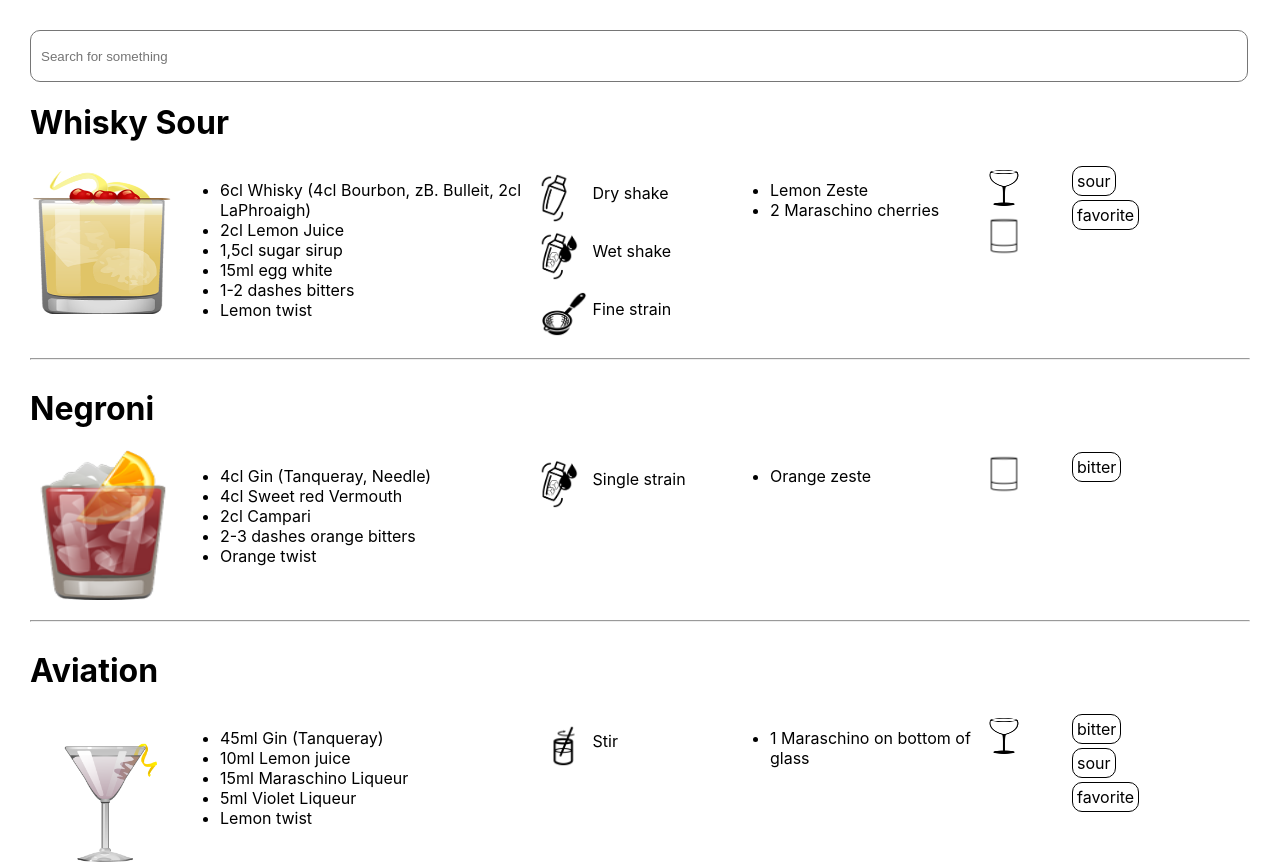
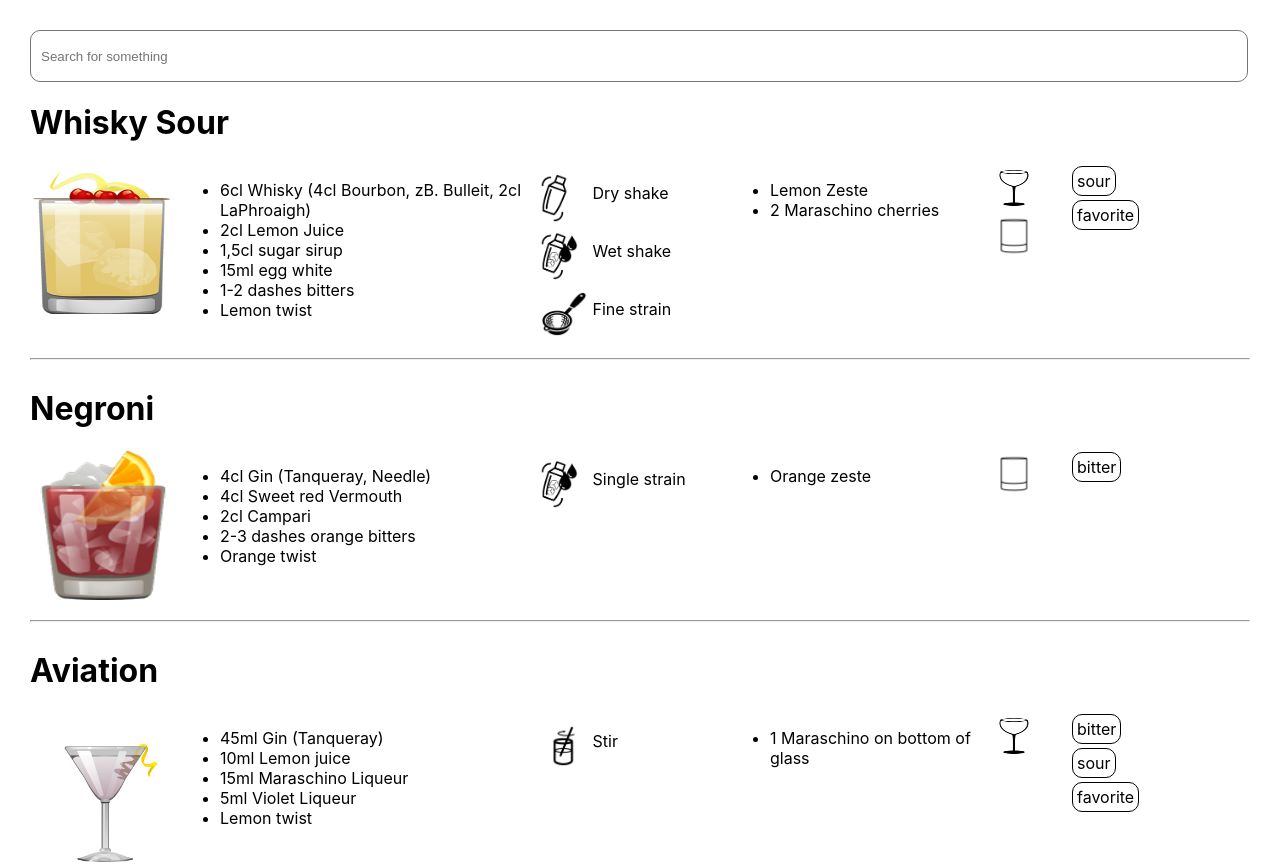
Before and after one commit to FlorianLiebhart/cocktails, a React (Create React App) app: page / in a window 1280 px wide. Shown: the top 864 px of the page. Built offline with nearby package versions, Linux system fonts and the light colour scheme.

Commit message:
add margin to glasses

```diff
--- a/src/components/GlassList.tsx
+++ b/src/components/GlassList.tsx
@@ -13,7 +13,7 @@
   <div>
       {
         glasses.map((glass: any) =>
-          <div style={{display: 'flex', alignItems: 'center'}}>
+          <div style={{display: 'flex', alignItems: 'center', marginLeft: '10px'}}>
             <img alt={glass} style={{width: 48, height: 48, padding: 0}} src={glassesMap[glass]}/>
           </div>
         )
```
